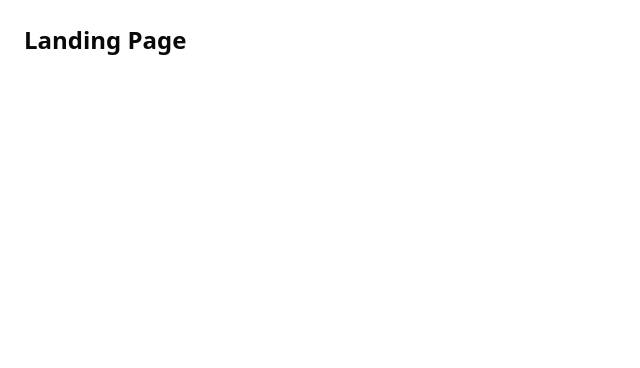
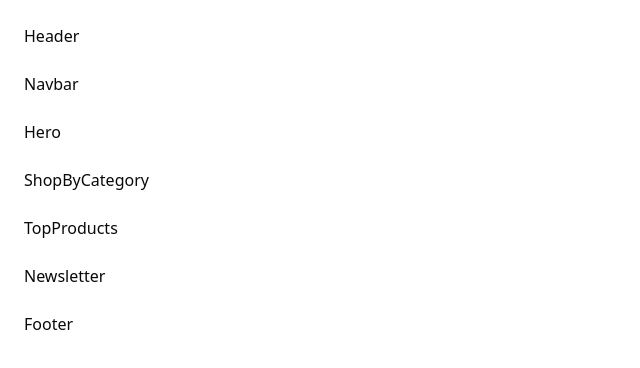
Before and after one commit to ShadyTiger008/nextjs-ecommerce, a Next.js app: page / in a window 1280 px wide. Shown: the top 368 px of the page, without its empty margins (0-640 px from the left). Built offline with nearby package versions, Linux system fonts and the light colour scheme.

Commit message:
homepage structure

```diff
--- a/src/app/page.tsx
+++ b/src/app/page.tsx
@@ -1,9 +1,21 @@
-export default function Dashboard() {
+import Hero from "~/components/@homepage/hero";
+import ShopByCategory from "~/components/@homepage/shop-by-category";
+import TopProducts from "~/components/@homepage/top-products";
+import Footer from "~/components/shared/footer";
+import Header from "~/components/shared/header";
+import Navbar from "~/components/shared/navbar";
+import Newsletter from "~/components/shared/newsletter";
+
+export default function Homepage() {
   return (
     <main className="flex flex-1 flex-col gap-4 p-4 lg:gap-6 lg:p-6">
-      <div className="flex items-center">
-        <h1 className="text-lg font-semibold md:text-2xl">Landing Page</h1>
-      </div>
+      <Header />
+      <Navbar />
+      <Hero />
+      <ShopByCategory />
+      <TopProducts />
+      <Newsletter />
+      <Footer />
     </main>
   );
 }
```
